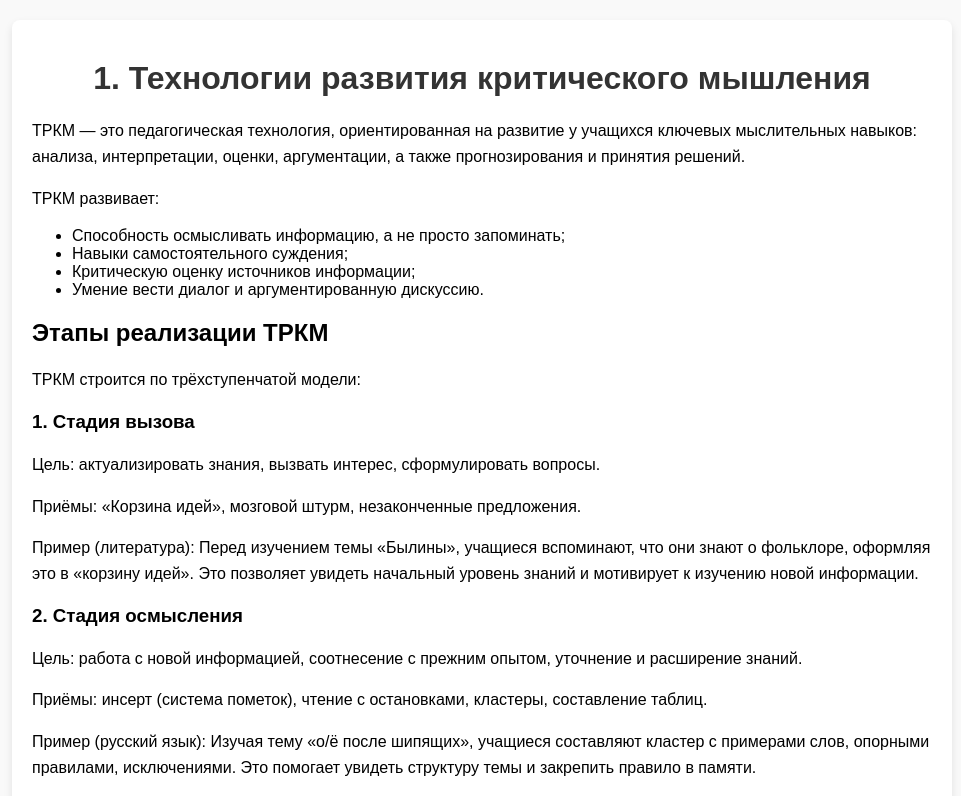
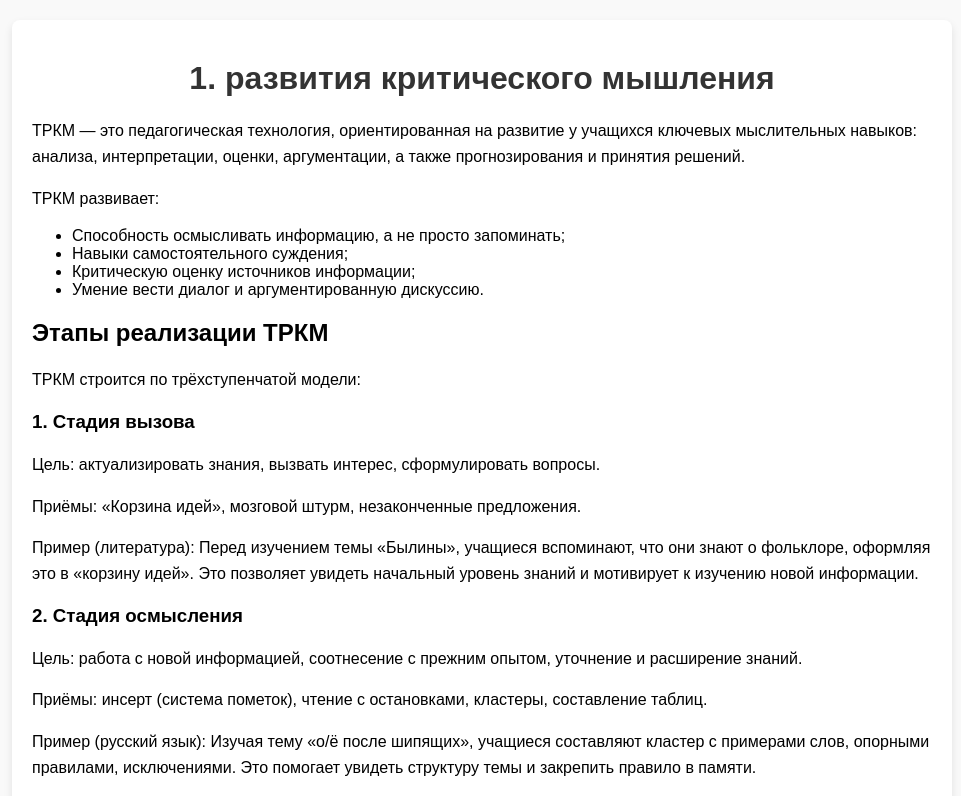
Before and after one commit to BinaryCompound/ticket_kseniya, a plain HTML site: page topics/topic1.html in a window 1280 px wide. Shown: the top 796 px of the page, without its empty margins (158-1119 px from the left). Drawn offline with Linux system fonts and the light colour scheme.

Commit message:
правки

```diff
--- a/topics/topic1.html
+++ b/topics/topic1.html
@@ -10,7 +10,7 @@
 
 <body>
     <div class="content">
-        <h1>1. Технологии развития критического мышления</h1>
+        <h1>1.  развития критического мышления</h1>
         <p>ТРКМ — это педагогическая технология, ориентированная на развитие у учащихся ключевых мыслительных навыков: анализа, интерпретации, оценки, аргументации, а также прогнозирования и принятия решений.</p>
 
         <p>ТРКМ развивает:</p>
```
